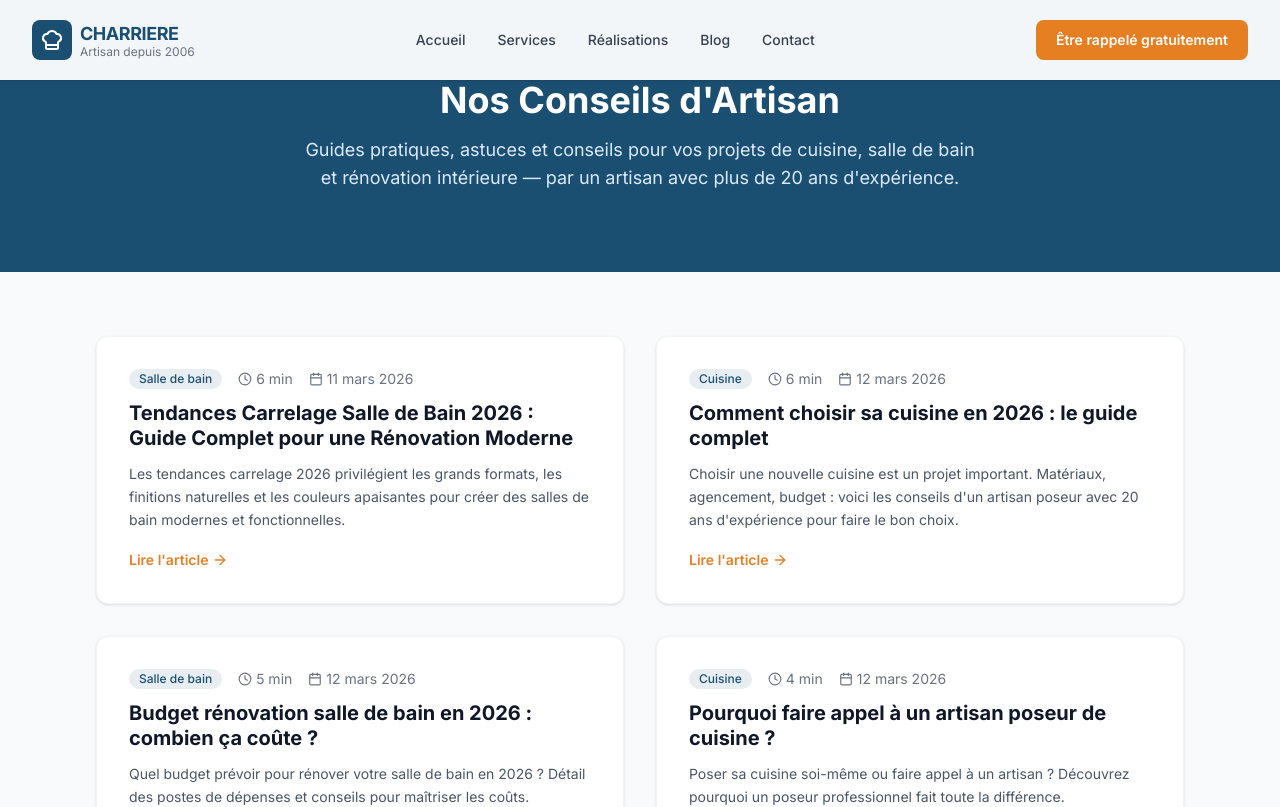
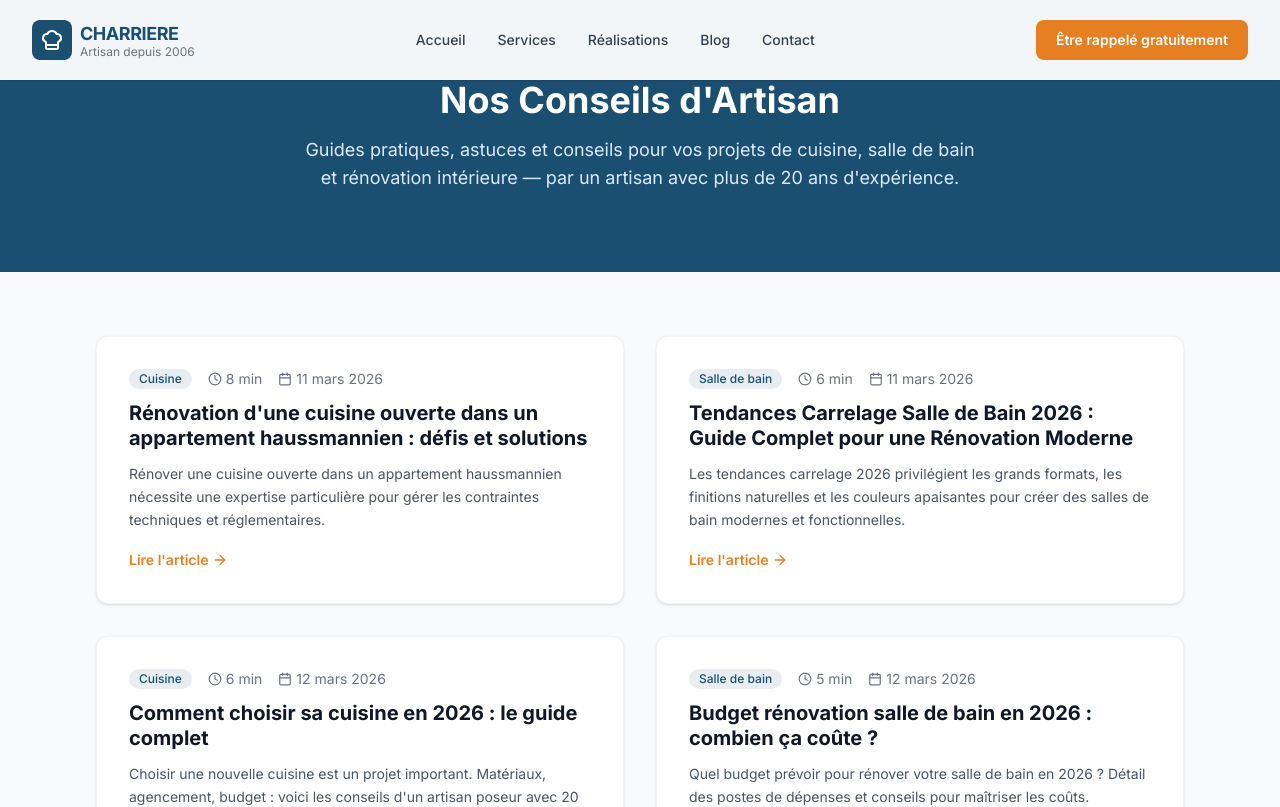
Before and after one commit to Thelastpirate1/charriere-site, a Next.js app: page /blog in a window 1280 px wide. Shown: the top 807 px of the page. Built offline with nearby package versions, Linux system fonts and the light colour scheme.

Commit message:
blog: ajout article - renovation-cuisine-ouverte-appartement-haussmannien-mantes-la-jolie

```diff
--- a/src/data/articles.ts
+++ b/src/data/articles.ts
@@ -12,6 +12,76 @@ export interface Article {
 }
 
 export const articles: Article[] = [
+  {
+    slug: "renovation-cuisine-ouverte-appartement-haussmannien-mantes-la-jolie",
+    title: "Rénovation d'une cuisine ouverte dans un appartement haussmannien : défis et solutions",
+    metaTitle: "Rénovation cuisine ouverte appartement haussmannien Mantes-la-Jolie | CHARRIERE SARL",
+    metaDescription:
+      "Transformez votre cuisine haussmannienne en espace ouvert dans les Yvelines. Conseils d'expert sur contraintes, évacuations et autorisations copropriété.",
+    keywords: ["renovation cuisine ouverte haussmannien","cuisine appartement ancien Mantes-la-Jolie","renovation cuisine Yvelines","contraintes copropriete cuisine"],
+    excerpt:
+      "Rénover une cuisine ouverte dans un appartement haussmannien nécessite une expertise particulière pour gérer les contraintes techniques et réglementaires.",
+    publishedAt: "2026-03-11",
+    readTime: "8 min",
+    category: "Cuisine",
+    content: `Les appartements haussmanniens de Mantes-la-Jolie et des Yvelines offrent un charme indéniable avec leurs hauts plafonds et leurs moulures d'époque. Cependant, créer une cuisine ouverte dans ces espaces centenaires représente un défi technique majeur qui nécessite une approche experte et méthodique.
+
+## Les spécificités des appartements haussmanniens dans les Yvelines
+
+Les immeubles haussmanniens de Mantes-la-Jolie, Poissy ou Saint-Germain-en-Laye présentent des caractéristiques architecturales particulières. Construits entre 1850 et 1900, ces bâtiments disposent généralement de murs porteurs épais, de canalisations d'origine souvent vétustes et d'une répartition des pièces cloisonnée selon les codes de l'époque.
+
+L'ouverture d'une cuisine sur le salon nécessite une analyse structurelle approfondie. Les murs à abattre peuvent être porteurs, ce qui implique la pose d'une poutre métallique pour reprendre les charges. Cette intervention technique demande l'intervention d'un bureau d'études structure et une déclaration préalable de travaux en mairie.
+
+## Contraintes techniques et évacuations dans l'ancien
+
+La problématique des évacuations constitue l'un des défis majeurs de ce type de rénovation. Les appartements haussmanniens des Yvelines disposent souvent d'évacuations d'eaux usées situées uniquement côté cour, loin de l'emplacement souhaité pour la nouvelle cuisine ouverte.
+
+Le raccordement aux évacuations existantes peut nécessiter la création de chutes supplémentaires ou l'installation de systèmes de relevage. Ces solutions techniques, bien que parfaitement maîtrisées par CHARRIERE SARL, demandent une étude préalable minutieuse pour déterminer la faisabilité et optimiser les coûts.
+
+L'évacuation des fumées représente également un enjeu important. L'installation d'une hotte aspirante performante dans une cuisine ouverte haussmannienne nécessite souvent la création d'un conduit d'évacuation traversant plusieurs étages, ce qui implique des accords avec les autres copropriétaires.
+
+## Gestion de la copropriété et autorisations nécessaires
+
+Tout projet de rénovation dans un immeuble en copropriété de Mantes-la-Jolie ou des communes environnantes doit respecter un cadre réglementaire strict. La création d'une cuisine ouverte implique généralement des modifications de cloisons, ce qui nécessite l'accord du syndic et parfois de l'assemblée générale des copropriétaires.
+
+Les travaux touchant aux parties communes, comme les évacuations ou les conduits de fumée, requièrent une autorisation spécifique. Il convient de présenter un dossier technique complet incluant les plans, l'étude de faisabilité et l'engagement d'un artisan qualifié pour rassurer les autres copropriétaires.
+
+Le règlement de copropriété peut également imposer des contraintes horaires pour les travaux ou des spécifications techniques particulières. Une bonne préparation administrative évite les retards et les surcoûts.
+
+## Solutions techniques adaptées aux contraintes haussmaniennes
+
+### Optimisation de l'espace et circulation
+
+L'aménagement d'une cuisine ouverte dans un appartement haussmannien demande de repenser entièrement la circulation. Les pièces en enfilade typiques de cette époque doivent être réorganisées pour créer un espace fluide et fonctionnel.
+
+L'installation d'un îlot central peut s'avérer délicate en raison des contraintes d'évacuation. Une péninsule adossée au mur existant constitue souvent une solution plus réaliste, permettant d'intégrer l'évier tout en conservant les évacuations d'origine.
+
+### Préservation du cachet architectural
+
+L'un des défis majeurs consiste à concilier modernité de la cuisine ouverte et préservation du caractère haussmannien. Les moulures au plafond, les parquets anciens et les cheminées d'époque doivent être intégrés harmonieusement dans le nouveau design.
+
+Le choix des matériaux devient crucial : un plan de travail en pierre naturelle, des façades en bois massif ou des carreaux de métro peuvent créer un lien subtil entre ancien et contemporain. L'éclairage doit également valoriser les volumes généreux tout en apportant la fonctionnalité nécessaire aux zones de travail.
+
+## Aspects budgétaires et délais de réalisation
+
+La rénovation d'une cuisine ouverte dans un appartement haussmannien représente un investissement conséquent. Comptez entre 25 000 et 45 000 euros pour une réalisation complète incluant l'ouverture des cloisons, la reprise des évacuations, l'électricité et l'aménagement de la cuisine.
+
+Ce budget peut varier selon la complexité des travaux structurels nécessaires. La création d'une chute d'évacuation ou l'installation d'un système de relevage peut ajouter 3 000 à 8 000 euros au devis initial. Les délais s'échelonnent généralement entre 6 et 10 semaines, incluant les phases d'obtention des autorisations.
+
+## Choisir les bons professionnels dans les Yvelines
+
+Ce type de projet nécessite l'intervention de plusieurs corps de métier coordonnés par un chef de projet expérimenté. L'entreprise CHARRIERE SARL, basée à Gargenville, maîtrise parfaitement ces rénovations complexes dans les appartements anciens de Mantes-la-Jolie, Conflans-Sainte-Honorine et de l'ensemble des Yvelines.
+
+L'expérience du bâti ancien fait toute la différence. Anticiper les contraintes, proposer des solutions techniques adaptées et coordonner les différents intervenants permet d'éviter les mauvaises surprises et les dépassements budgétaires.
+
+## Valorisation immobilière et retour sur investissement
+
+Une cuisine ouverte réussie dans un appartement haussmannien apporte une plus-value immobilière significative. Dans les Yvelines, cette rénovation peut augmenter la valeur du bien de 15 à 25 pour cent, particulièrement appréciée par les acquéreurs recherchant le charme de l'ancien avec le confort moderne.
+
+L'amélioration du confort de vie au quotidien justifie également cet investissement. L'espace gagné, la luminosité accrue et la convivialité d'un espace ouvert transforment radicalement l'usage de l'appartement.
+
+Vous envisagez la rénovation d'une cuisine ouverte dans votre appartement haussmannien des Yvelines ? CHARRIERE SARL vous accompagne de l'étude de faisabilité à la réalisation complète de votre projet. Contactez-nous pour un devis gratuit et personnalisé, adapté aux spécificités de votre bien et aux contraintes de votre copropriété.`,
+  },
   {
     slug: "tendances-carrelage-salle-de-bain-2026-gargenville-poissy",
     title: "Tendances Carrelage Salle de Bain 2026 : Guide Complet pour une Rénovation Moderne",
```
